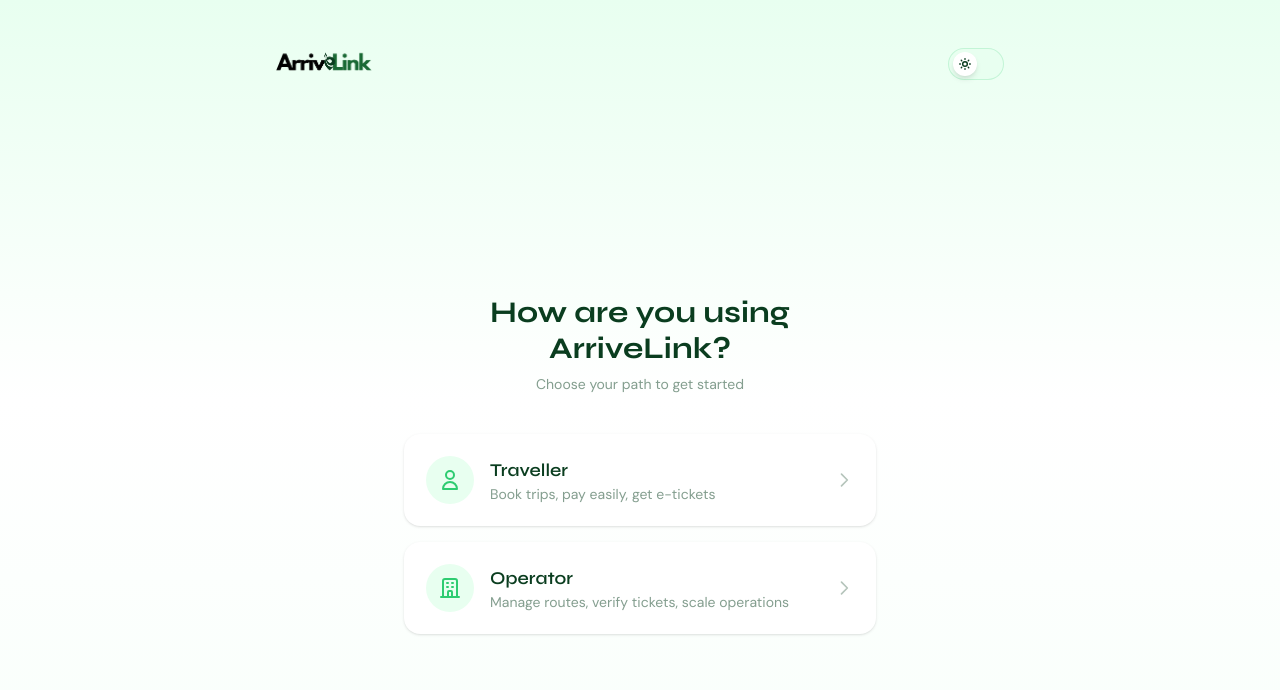
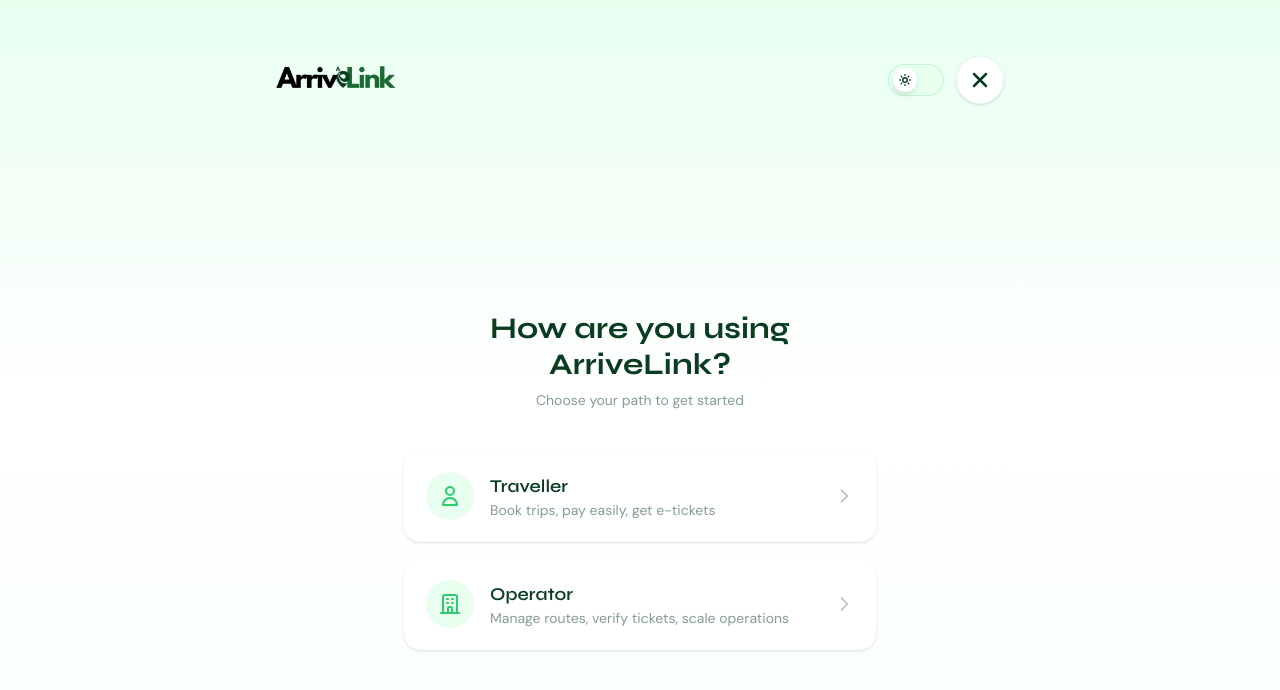
Before and after one commit to taiyeearns/ArriveLink, a Next.js app: page /onboarding in a window 1280 px wide. Shown: the top 690 px of the page. Built offline with nearby package versions, Linux system fonts and the light colour scheme; a web font is replaced by a local one.

Commit message:
feat(onboarding): add prominent themed X close button linking back to landing page

```diff
--- a/src/app/onboarding/page.tsx
+++ b/src/app/onboarding/page.tsx
@@ -19,13 +19,29 @@ export default function OnboardingPage() {
   return (
     <div className="min-h-screen flex flex-col bg-gradient-to-b from-mist via-white to-mist/30 dark:from-dark-surface dark:via-dark-bg dark:to-dark-surface">
       {/* Header */}
-      <header className="px-5 py-4 flex items-center justify-between max-w-3xl mx-auto w-full opacity-0 animate-fade-in" style={{ animationDelay: '800ms', animationFillMode: 'forwards' }}>
-        <div className="w-24">
-          <Link href="/">
-             <Logo variant="full" size="sm" />
+      <header className="px-5 py-5 flex items-center justify-between max-w-3xl mx-auto w-full z-10">
+        <Link href="/" aria-label="Return to home" className="hover:opacity-85 transition-opacity">
+          <Logo variant="full" size="sm" />
+        </Link>
+        <div className="flex items-center gap-3">
+          <ThemeToggle />
+          <Link
+            href="/"
+            aria-label="Close and return to landing page"
+            title="Return to home"
+            className="w-11 h-11 sm:w-12 sm:h-12 rounded-full border border-mist dark:border-white/10 bg-white dark:bg-dark-surface text-forest dark:text-emerald hover:bg-mist dark:hover:bg-pine/25 hover:border-emerald dark:hover:border-emerald shadow-sm hover:shadow-md transition-all duration-200 flex items-center justify-center cursor-pointer group"
+          >
+            <svg
+              className="w-6 h-6 transition-transform duration-200 group-hover:scale-110"
+              fill="none"
+              stroke="currentColor"
+              viewBox="0 0 24 24"
+              aria-hidden="true"
+            >
+              <path strokeLinecap="round" strokeLinejoin="round" strokeWidth={2.5} d="M6 18L18 6M6 6l12 12" />
+            </svg>
           </Link>
         </div>
-        <ThemeToggle />
       </header>
 
       {/* Main Content */}
```
